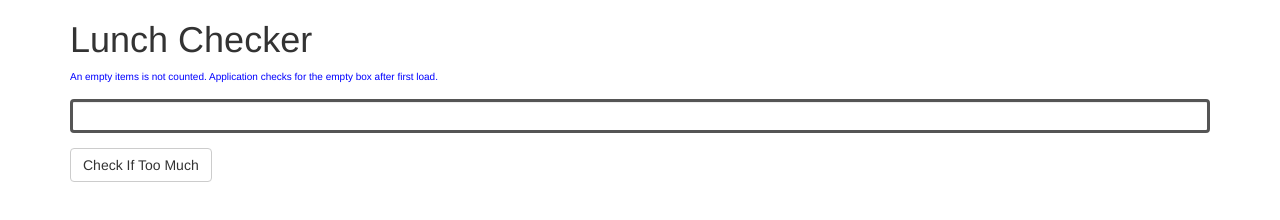
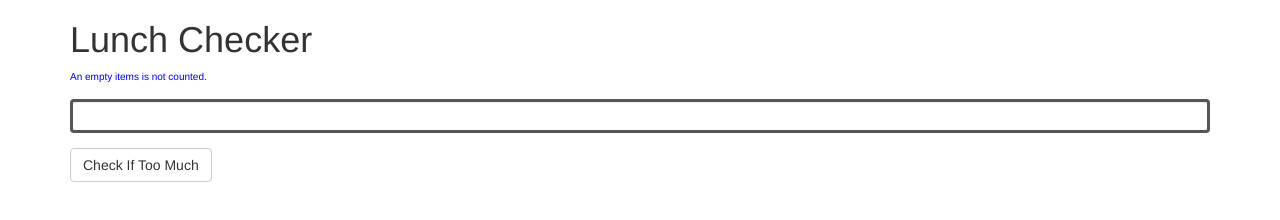
Before and after one commit to mahendrabaghel/coursera-angulars-tests, a plain HTML site: page mod1_solution/index.html in a window 1280 px wide. Drawn offline with Linux system fonts and the light colour scheme.

Commit message:
removed the extra function from textbox

```diff
--- a/mod1_solution/app.js
+++ b/mod1_solution/app.js
@@ -50,6 +50,8 @@
       }
     };
 
+    //this function is created to check for empty box on checkbox button up.
+    //the function is not used for now.
     $scope.clearDiet = function () {
       var locItems = $scope.items.trim();
       //console.log(locItems);
--- a/mod1_solution/index.html
+++ b/mod1_solution/index.html
@@ -14,12 +14,11 @@
    <div class="container">
      <h1>Lunch Checker</h1>
           <div class="form-group" style="color:blue; font-size: 10px;">
-            An empty items is not counted. Application checks for the empty box after first load.
+            An empty items is not counted.
           </div>
          <div class="form-group">
              <input id="lunch-menu" type="text"
              class="form-control" ng-model="items"
-             ng-keyup="clearDiet();"
              style="border: 3px solid {{fColor}}">
          </div>
          <div class="form-group">
```
